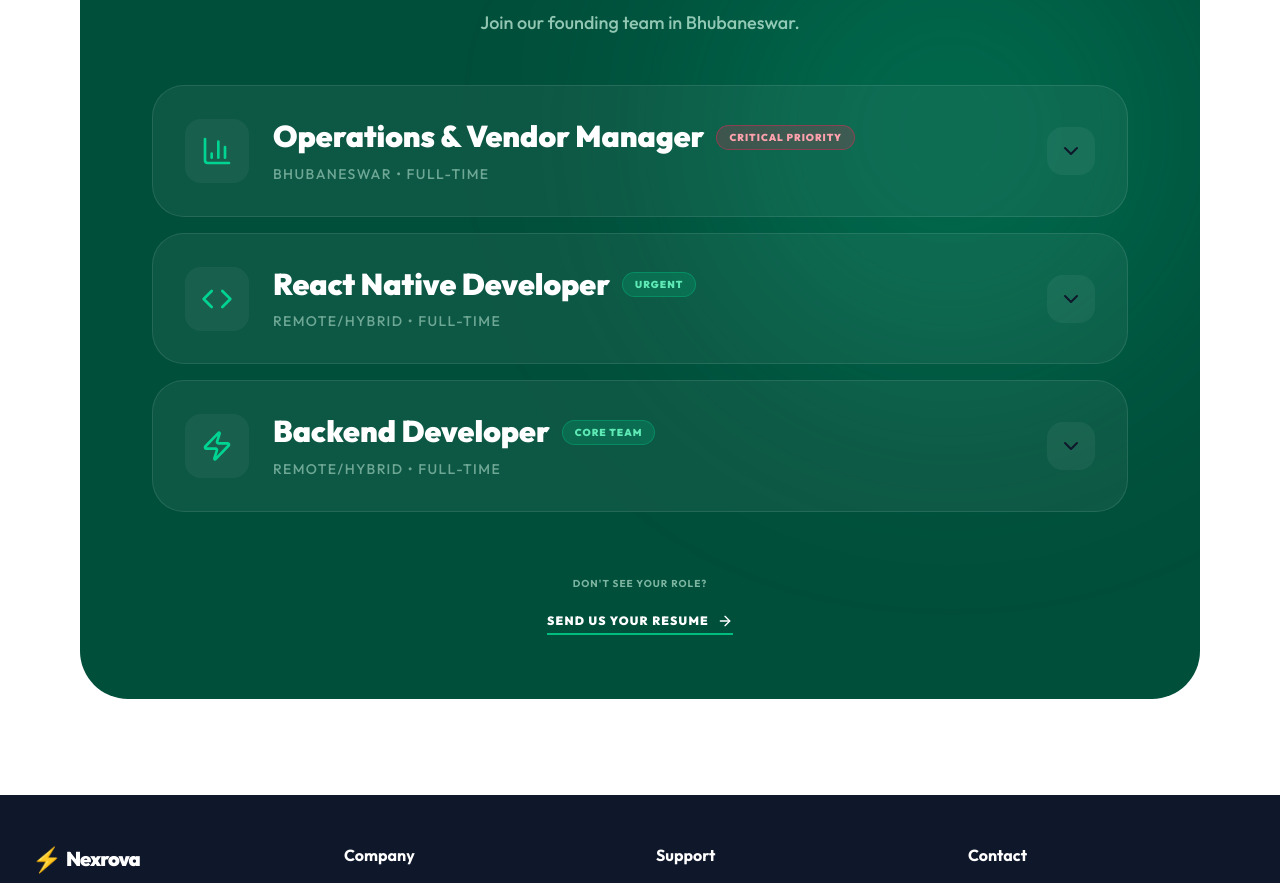
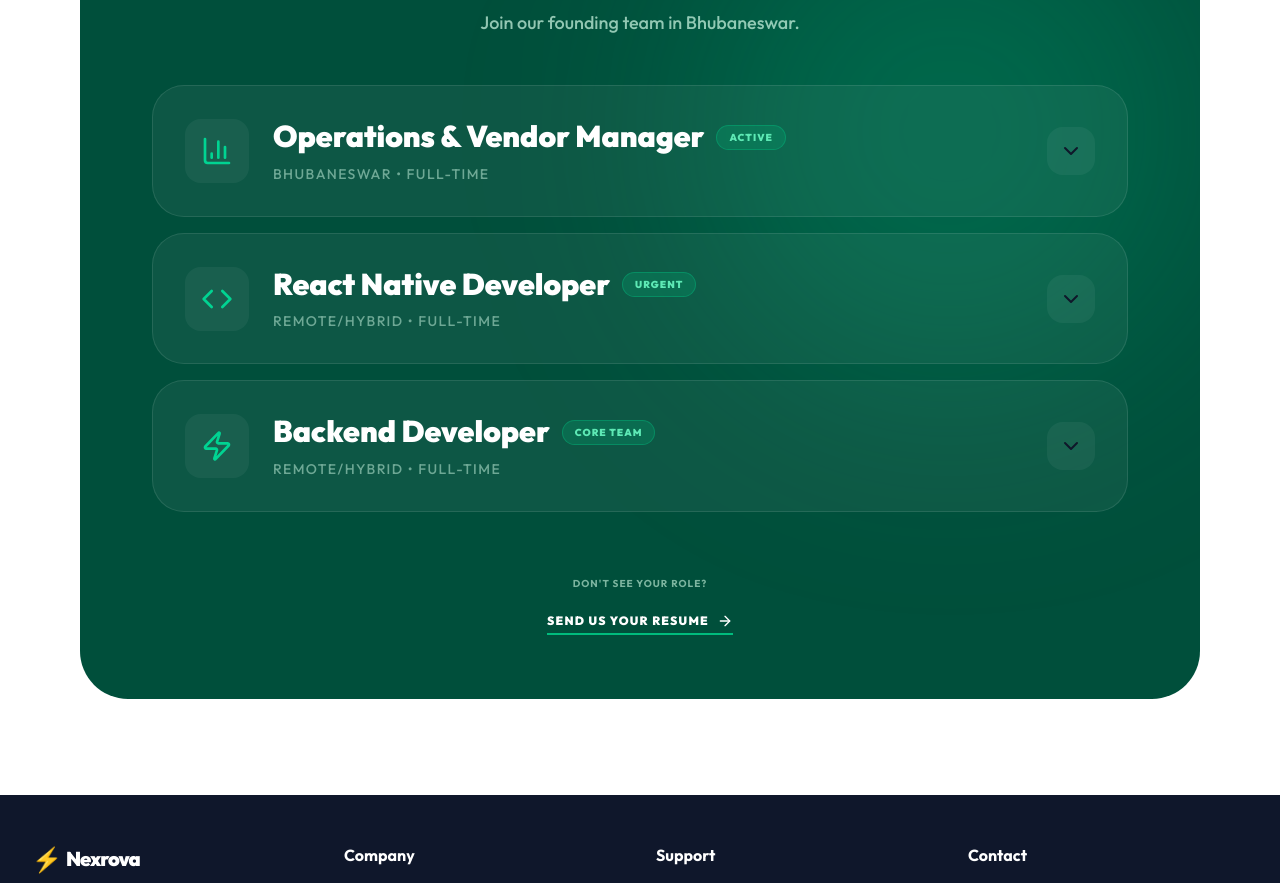
Before and after one commit to zingline-dev/Nexrova, a Next.js app in the folder Nexrova-web/: page /career in a window 1280 px wide. Shown: the part 1130-2013 px from the top of the page. Built offline with nearby package versions, Linux system fonts and the light colour scheme.

Commit message:
Updated Operations & Vendor Manager priority to Active

```diff
--- a/Nexrova-web/src/app/career/page.tsx
+++ b/Nexrova-web/src/app/career/page.tsx
@@ -21,7 +21,7 @@ export default function CareerPage() {
       role: "Operations & Vendor Manager",
       type: "Full-time",
       location: "Bhubaneswar",
-      priority: "Critical Priority",
+      priority: "Active",
       icon: BarChart3,
       jd: {
         intro: "This is more important than extra developers. Urban-service startups fail operationally before technically.",
```
